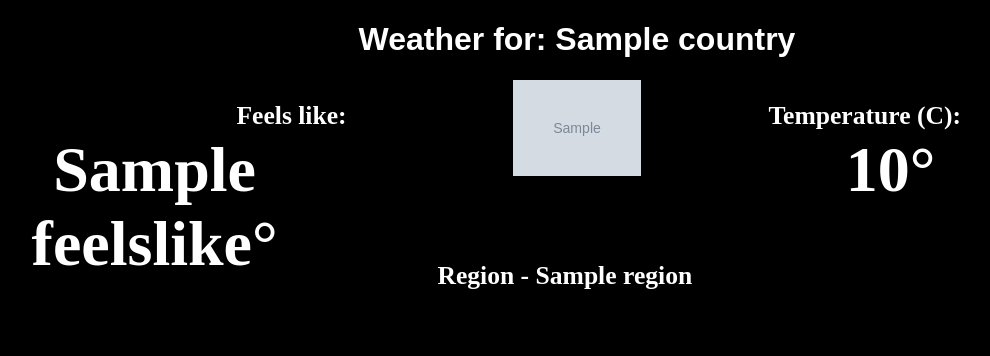
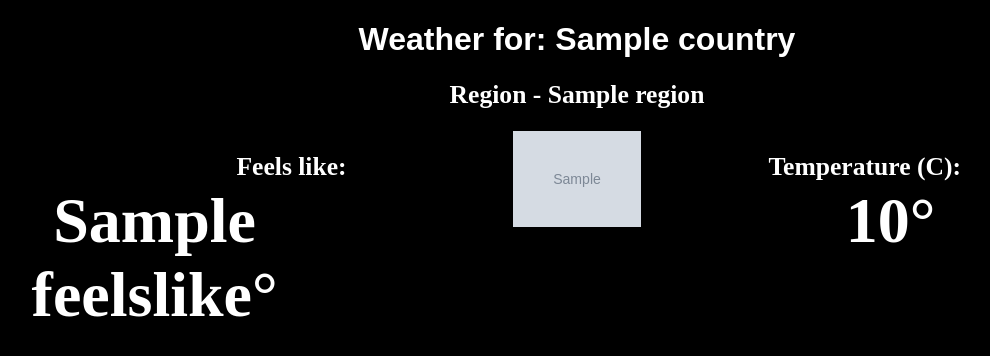
Before and after one commit to RayBytes/weather-web, a Flask app: template templates/weather.html in a window 1280 px wide. Shown: the top 356 px of the page, without its empty margins (63-1053 px from the left). Run offline with Flask 2, Linux system fonts and the light colour scheme; the template is opened without the code that fills it: most values are stand-ins (such as "Sample title", 1, 10 or a date in 2020); grey boxes marked "Sample" are stand-in pictures; parts of the project's set-up code (start-up, migrations or seed data) failed here and were passed over.

Commit message:
Update page.css

```diff
--- a/static/styles/page.css
+++ b/static/styles/page.css
@@ -54,7 +54,7 @@ input[type=submit] {
   }
 
   h2#region {
-    position: fixed;
+    position: static;
     text-align: center;
     font-size: 2vw;
     right: 41%;
```
